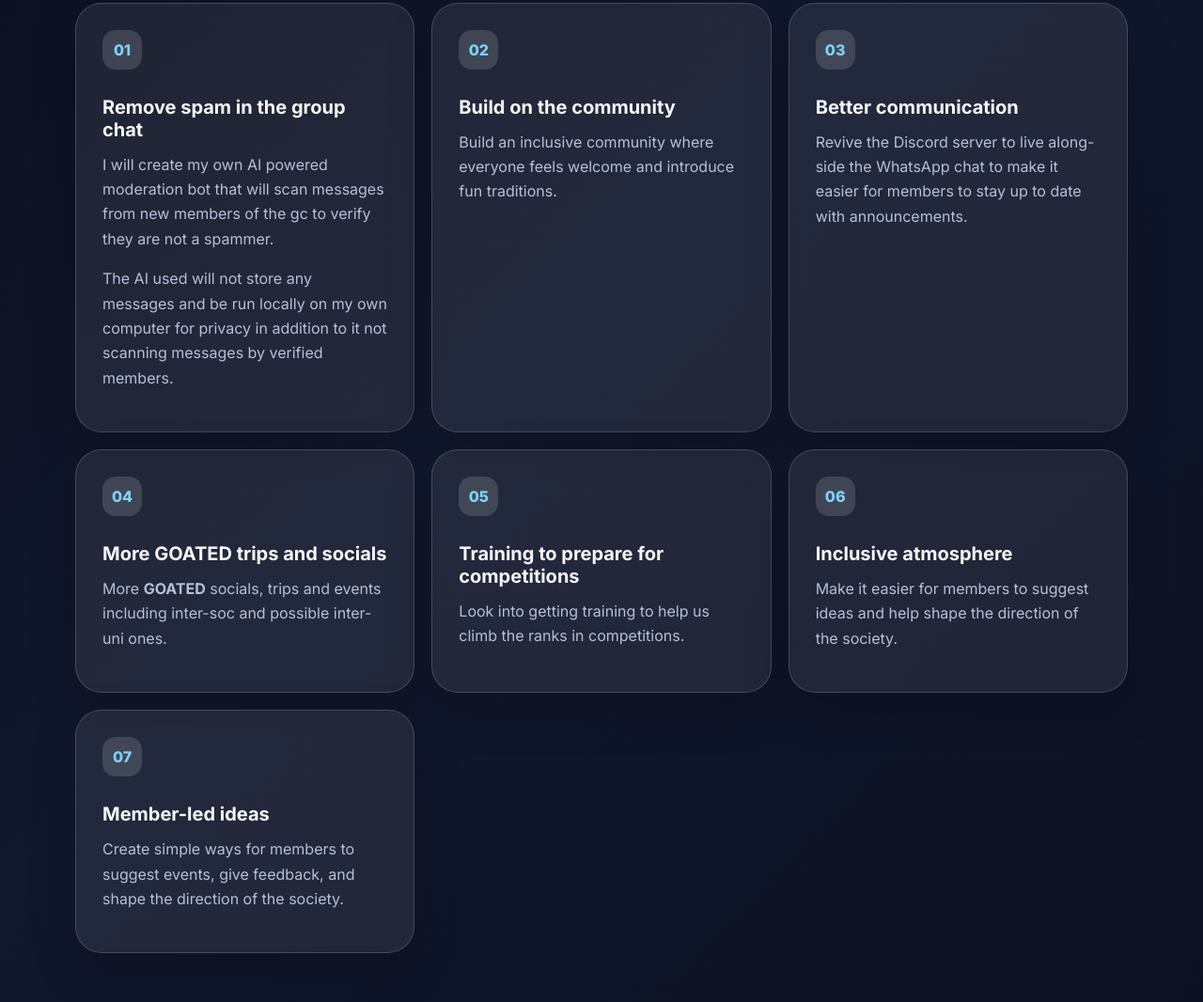
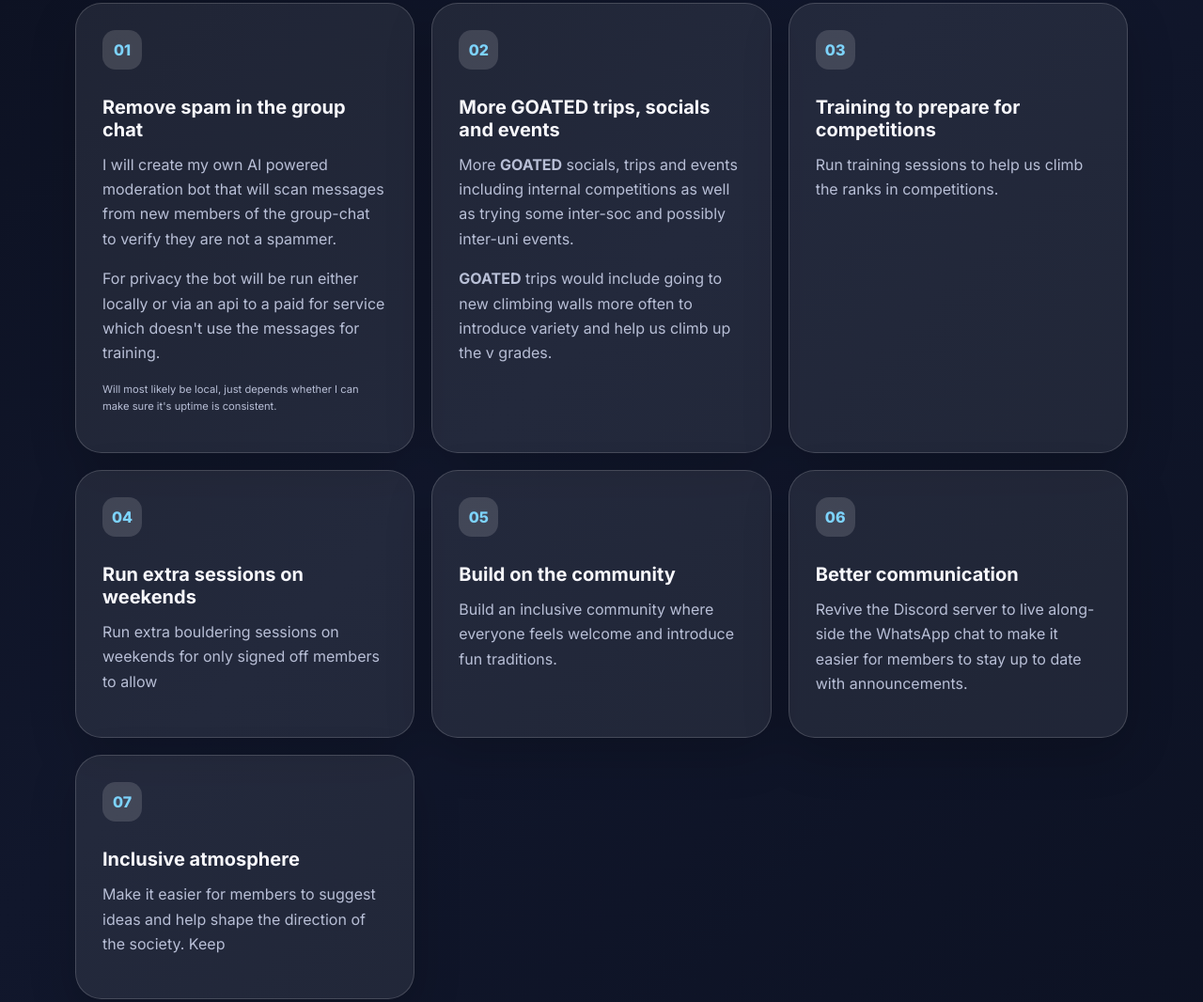
Before and after one commit to nose-gnome/climbing-president-manifesto, a website built with webpack: page index.html in a window 1280 px wide. Shown: the part 1401-2467 px from the top of the page at 94% size. Built offline with nearby package versions, Linux system fonts and the light colour scheme.

Commit message:
improved manifesto

```diff
--- a/css/styles.css
+++ b/css/styles.css
@@ -332,6 +332,11 @@ h3 {
   font-size: 0.9rem;
 }
 
+.smaller-note {
+  margin-top: 16px;
+  font-size: 0.7rem;
+}
+
 code {
   background: rgba(255, 255, 255, 0.1);
   padding: 0.15rem 0.35rem;
--- a/index.html
+++ b/index.html
@@ -3,7 +3,7 @@
 <head>
   <meta charset="UTF-8" />
   <meta name="viewport" content="width=device-width, initial-scale=1.0" />
-  <title>Vote Blyth Middleton | RHUL Climbing SU President</title>
+  <title>Vote Blyth Middleton | RHUL Climbing President</title>
   <link rel="preconnect" href="https://fonts.googleapis.com">
   <link rel="preconnect" href="https://fonts.gstatic.com" crossorigin>
   <link href="https://fonts.googleapis.com/css2?family=Inter:wght@400;500;700;800&display=swap" rel="stylesheet">
@@ -75,24 +75,56 @@
         <h3>Remove spam in the group chat</h3>
         <p>
           I will create my own AI powered moderation bot that will scan messages from new members
-          of the gc to verify they are not a spammer.
+          of the group-chat to verify they are not a spammer.
         </p>
         <p>
-          The AI used will not store any messages and be run locally on my own computer for privacy
-          in addition to it not scanning messages by verified members.
+          For privacy the bot will be run either locally or via an api to a paid for service which
+          doesn't use the messages for training.
+        </p>
+        <p class="smaller-note">
+          Will most likely be local, just depends whether I can make sure it's uptime is consistent.
         </p>
       </article>
 
       <article class="manifesto-card">
         <span class="number">02</span>
-        <h3>Build on the community </h3>
+        <h3>More <b>GOATED</b> trips, socials and events</h3>
+        <p>
+          More <b>GOATED</b> socials, trips and events including internal competitions as well
+          as trying some inter-soc and possibly inter-uni events.
+        </p>
+        <p>
+          <b>GOATED</b> trips would include going to new climbing walls more often to introduce
+          variety and help us climb up the v grades.
+        </p>
+      </article>
+
+      <article class="manifesto-card">
+        <span class="number">03</span>
+        <h3>Training to prepare for competitions</h3>
+        <p>
+          Run training sessions to help us climb the ranks in competitions.
+        </p>
+      </article>
+
+      <article class="manifesto-card">
+        <span class="number">04</span>
+        <h3>Run extra sessions on weekends</h3>
+        <p>
+          Run extra bouldering sessions on weekends for only signed off members to allow
+        </p>
+      </article>
+
+      <article class="manifesto-card">
+        <span class="number">05</span>
+        <h3>Build on the community</h3>
         <p>
           Build an inclusive community where everyone feels welcome and introduce fun traditions.
         </p>
       </article>
 
       <article class="manifesto-card">
-        <span class="number">03</span>
+        <span class="number">06</span>
         <h3>Better communication</h3>
         <p>
           Revive the Discord server to live along-side the WhatsApp chat to make it easier for
@@ -101,36 +133,11 @@
       </article>
 
       <article class="manifesto-card">
-        <span class="number">04</span>
-        <h3>More <b>GOATED</b> trips and socials</h3>
-        <p>
-          More <b>GOATED</b> socials, trips and events including inter-soc and possible inter-uni
-          ones.
-        </p>
-      </article>
-
-      <article class="manifesto-card">
-        <span class="number">05</span>
-        <h3>Training to prepare for competitions</h3>
-        <p>
-          Look into getting training to help us climb the ranks in competitions.
-        </p>
-      </article>
-
-      <article class="manifesto-card">
-        <span class="number">06</span>
+        <span class="number">07</span>
         <h3>Inclusive atmosphere</h3>
         <p>
           Make it easier for members to suggest ideas and help shape the direction of the society.
-        </p>
-      </article>
-
-      <article class="manifesto-card">
-        <span class="number">07</span>
-        <h3>Member-led ideas</h3>
-        <p>
-          Create simple ways for members to suggest events, give feedback, and shape the
-          direction of the society.
+          Keep
         </p>
       </article>
     </section>
--- a/webpack.config.prod.js
+++ b/webpack.config.prod.js
@@ -16,6 +16,7 @@ module.exports = merge(common, {
         { from: 'js/vendor', to: 'js/vendor' },
         { from: 'icon.svg', to: 'icon.svg' },
         { from: 'robots.txt', to: 'robots.txt' },
+        {from: 'favicon.svg', to: 'favicon.ico' },
         { from: 'icon.png', to: 'icon.png' },
         { from: '404.html', to: '404.html' },
         { from: 'site.webmanifest', to: 'site.webmanifest' },
```
